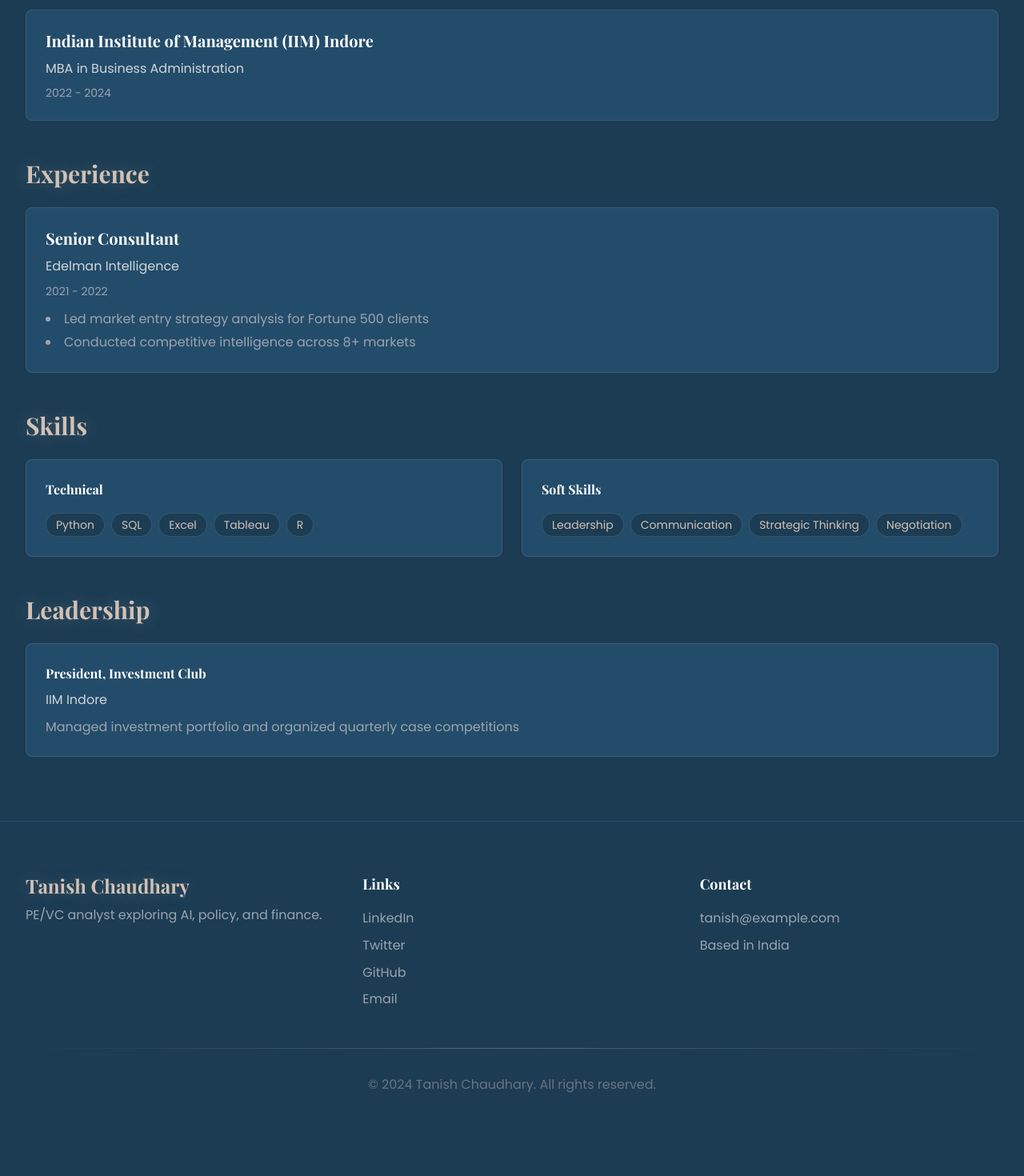
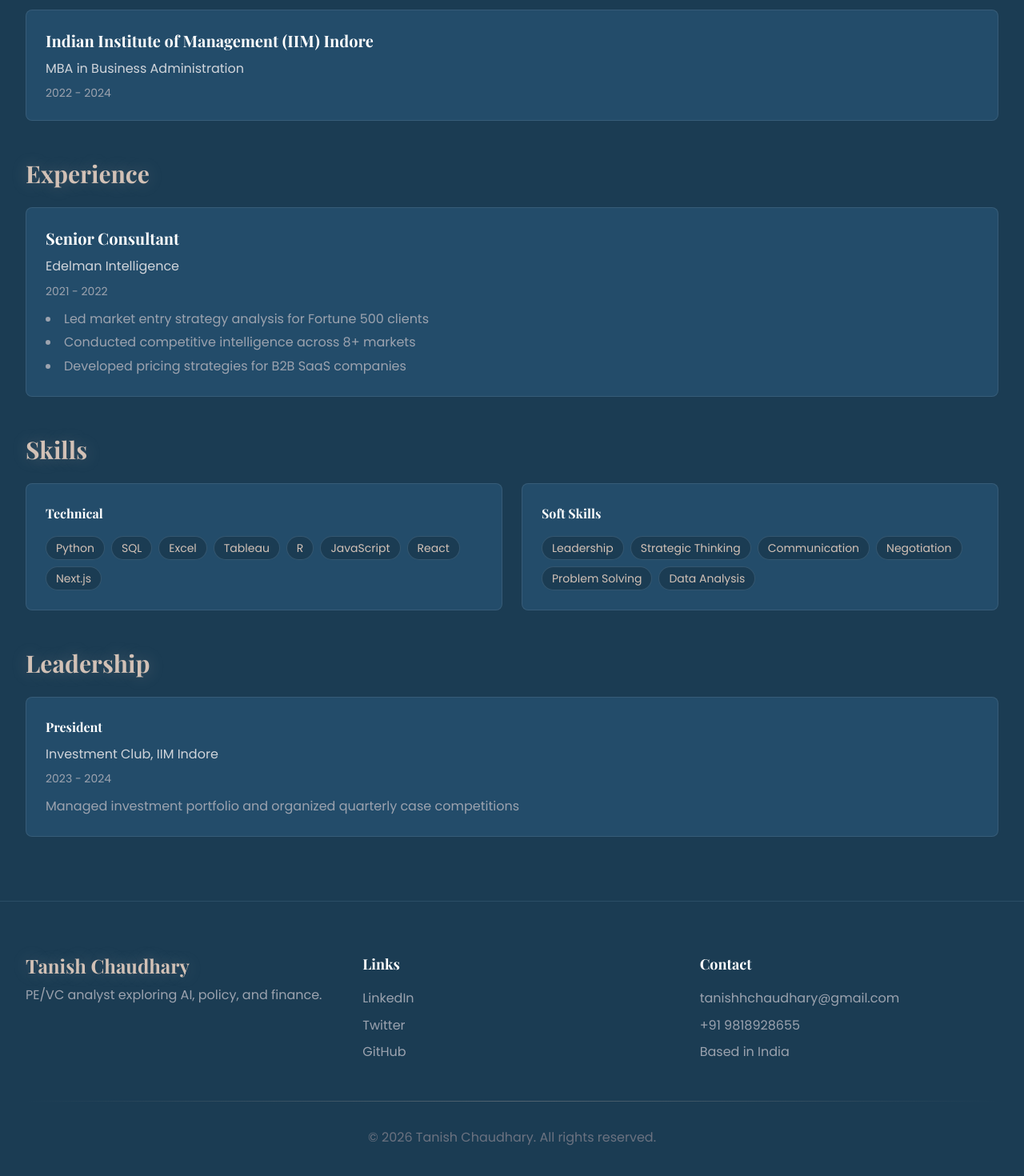
Before and after one commit to tanutanii/personal-portfolio, a Next.js app: page / in a window 1280 px wide. Shown: the part 1002-2472 px from the top of the page at 80% size. Before the commit the page ends 2434 px from the top, so only its background shows below. Built offline with nearby package versions, Linux system fonts and the light colour scheme.

Commit message:
Add content management system with JSON-based updates and comprehensive guide

```diff
--- a/components/Footer.tsx
+++ b/components/Footer.tsx
@@ -1,4 +1,8 @@
+import siteConfig from '@/data/site-config.json'
+
 export default function Footer() {
+  const year = new Date().getFullYear()
+
   return (
     <footer className="w-full bg-primary-dark border-t border-primary-light/40">
       <div className="max-w-7xl mx-auto px-4 md:px-8 py-16">
@@ -6,7 +10,7 @@
           {/* Brand */}
           <div>
             <h3 className="text-2xl font-serif font-bold text-accent mb-2 accent-glow">
-              Tanish Chaudhary
+              {siteConfig.name}
             </h3>
             <p className="text-gray-400">
               PE/VC analyst exploring AI, policy, and finance.
@@ -17,10 +21,18 @@
           <div>
             <h4 className="text-lg font-serif font-bold text-white mb-4">Links</h4>
             <ul className="space-y-2 text-gray-400">
-              <li><a href="#" className="footer-link hover:text-accent">LinkedIn</a></li>
-              <li><a href="#" className="footer-link hover:text-accent">Twitter</a></li>
-              <li><a href="#" className="footer-link hover:text-accent">GitHub</a></li>
-              <li><a href="#" className="footer-link hover:text-accent">Email</a></li>
+              {siteConfig.social.map((link) => (
+                <li key={link.name}>
+                  <a
+                    href={link.url}
+                    target="_blank"
+                    rel="noopener noreferrer"
+                    className="footer-link hover:text-accent transition-colors"
+                  >
+                    {link.name}
+                  </a>
+                </li>
+              ))}
             </ul>
           </div>
 
@@ -28,8 +40,19 @@
           <div>
             <h4 className="text-lg font-serif font-bold text-white mb-4">Contact</h4>
             <p className="text-gray-400 mb-2">
-              <a href="mailto:tanish@example.com" className="footer-link hover:text-accent">
-                tanish@example.com
+              <a
+                href={`mailto:${siteConfig.email}`}
+                className="footer-link hover:text-accent transition-colors"
+              >
+                {siteConfig.email}
+              </a>
+            </p>
+            <p className="text-gray-400 mb-2">
+              <a
+                href={`tel:${siteConfig.phone}`}
+                className="footer-link hover:text-accent transition-colors"
+              >
+                {siteConfig.phone}
               </a>
             </p>
             <p className="text-gray-400">
@@ -42,7 +65,7 @@
         <div className="divider-glow mt-12 mb-8" />
 
         <div className="text-center text-gray-500">
-          <p>&copy; 2024 Tanish Chaudhary. All rights reserved.</p>
+          <p>&copy; {year} {siteConfig.name}. All rights reserved.</p>
         </div>
       </div>
     </footer>
--- a/components/tabs/ResumeTab.tsx
+++ b/components/tabs/ResumeTab.tsx
@@ -1,17 +1,25 @@
 'use client'
 
+import resumeData from '@/data/resume.json'
+
 export default function ResumeTab() {
+  const { education, experience, skills, leadership } = resumeData
+
   return (
     <div className="space-y-12">
       {/* Education */}
       <div className="stagger-item stagger-delay-0">
         <h3 className="text-3xl font-serif font-bold text-accent mb-6 accent-glow">Education</h3>
-        <div className="card-hover card-gradient-overlay bg-primary-main rounded-lg p-6 border border-primary-light/60">
+        <div className="space-y-4">
+          {education.map((edu) => (
+            <div key={edu.id} className="card-hover card-gradient-overlay bg-primary-main rounded-lg p-6 border border-primary-light/60">
               <h4 className="text-xl font-serif font-bold text-white mb-2">
-            Indian Institute of Management (IIM) Indore
+                {edu.institution}
               </h4>
-          <p className="text-gray-300 mb-2">MBA in Business Administration</p>
-          <p className="text-sm text-gray-400">2022 - 2024</p>
+              <p className="text-gray-300 mb-2">{edu.degree}</p>
+              <p className="text-sm text-gray-400">{edu.period}</p>
+            </div>
+          ))}
         </div>
       </div>
 
@@ -19,17 +27,20 @@
       <div className="stagger-item stagger-delay-1">
         <h3 className="text-3xl font-serif font-bold text-accent mb-6 accent-glow">Experience</h3>
         <div className="space-y-4">
-          <div className="card-hover card-gradient-overlay bg-primary-main rounded-lg p-6 border border-primary-light/60">
+          {experience.map((exp) => (
+            <div key={exp.id} className="card-hover card-gradient-overlay bg-primary-main rounded-lg p-6 border border-primary-light/60">
               <h4 className="text-xl font-serif font-bold text-white mb-2">
-              Senior Consultant
+                {exp.position}
               </h4>
-            <p className="text-gray-300 mb-2">Edelman Intelligence</p>
-            <p className="text-sm text-gray-400 mb-3">2021 - 2022</p>
+              <p className="text-gray-300 mb-2">{exp.company}</p>
+              <p className="text-sm text-gray-400 mb-3">{exp.period}</p>
               <ul className="list-disc list-inside text-gray-400 space-y-1">
-              <li>Led market entry strategy analysis for Fortune 500 clients</li>
-              <li>Conducted competitive intelligence across 8+ markets</li>
+                {exp.highlights.map((highlight, idx) => (
+                  <li key={idx}>{highlight}</li>
+                ))}
               </ul>
             </div>
+          ))}
         </div>
       </div>
 
@@ -40,7 +51,7 @@
           <div className="card-hover card-gradient-overlay bg-primary-main rounded-lg p-6 border border-primary-light/60">
             <h4 className="font-serif font-bold text-white mb-4">Technical</h4>
             <div className="flex flex-wrap gap-2">
-              {['Python', 'SQL', 'Excel', 'Tableau', 'R'].map((skill) => (
+              {skills.technical.map((skill) => (
                 <span
                   key={skill}
                   className="skill-tag px-3 py-1 bg-primary-dark text-accent text-sm rounded-full border border-primary-light/60 cursor-default"
@@ -53,7 +64,7 @@
           <div className="card-hover card-gradient-overlay bg-primary-main rounded-lg p-6 border border-primary-light/60">
             <h4 className="font-serif font-bold text-white mb-4">Soft Skills</h4>
             <div className="flex flex-wrap gap-2">
-              {['Leadership', 'Communication', 'Strategic Thinking', 'Negotiation'].map((skill) => (
+              {skills.soft.map((skill) => (
                 <span
                   key={skill}
                   className="skill-tag px-3 py-1 bg-primary-dark text-accent text-sm rounded-full border border-primary-light/60 cursor-default"
@@ -69,10 +80,15 @@
       {/* Leadership */}
       <div className="stagger-item stagger-delay-3">
         <h3 className="text-3xl font-serif font-bold text-accent mb-6 accent-glow">Leadership</h3>
-        <div className="card-hover card-gradient-overlay bg-primary-main rounded-lg p-6 border border-primary-light/60">
-          <h4 className="font-serif font-bold text-white mb-2">President, Investment Club</h4>
-          <p className="text-gray-300 mb-2">IIM Indore</p>
-          <p className="text-gray-400">Managed investment portfolio and organized quarterly case competitions</p>
+        <div className="space-y-4">
+          {leadership.map((role) => (
+            <div key={role.id} className="card-hover card-gradient-overlay bg-primary-main rounded-lg p-6 border border-primary-light/60">
+              <h4 className="font-serif font-bold text-white mb-2">{role.role}</h4>
+              <p className="text-gray-300 mb-2">{role.organization}</p>
+              <p className="text-sm text-gray-400 mb-3">{role.period}</p>
+              <p className="text-gray-400">{role.description}</p>
+            </div>
+          ))}
         </div>
       </div>
     </div>
--- /dev/null
+++ b/data/resume.json
@@ -0,0 +1,56 @@
+{
+  "education": [
+    {
+      "id": 1,
+      "institution": "Indian Institute of Management (IIM) Indore",
+      "degree": "MBA in Business Administration",
+      "period": "2022 - 2024",
+      "details": [
+        "Focus on Finance, Strategy, and AI"
+      ]
+    }
+  ],
+  "experience": [
+    {
+      "id": 1,
+      "company": "Edelman Intelligence",
+      "position": "Senior Consultant",
+      "period": "2021 - 2022",
+      "description": "Led market entry strategy analysis for Fortune 500 clients",
+      "highlights": [
+        "Led market entry strategy analysis for Fortune 500 clients",
+        "Conducted competitive intelligence across 8+ markets",
+        "Developed pricing strategies for B2B SaaS companies"
+      ]
+    }
+  ],
+  "skills": {
+    "technical": [
+      "Python",
+      "SQL",
+      "Excel",
+      "Tableau",
+      "R",
+      "JavaScript",
+      "React",
+      "Next.js"
+    ],
+    "soft": [
+      "Leadership",
+      "Strategic Thinking",
+      "Communication",
+      "Negotiation",
+      "Problem Solving",
+      "Data Analysis"
+    ]
+  },
+  "leadership": [
+    {
+      "id": 1,
+      "role": "President",
+      "organization": "Investment Club, IIM Indore",
+      "period": "2023 - 2024",
+      "description": "Managed investment portfolio and organized quarterly case competitions"
+    }
+  ]
+}
--- a/data/site-config.json
+++ b/data/site-config.json
@@ -1,19 +1,21 @@
 {
   "name": "Tanish Chaudhary",
   "tagline": "Exploring AI, Policy and Finance | IIM Indore",
-  "email": "tanish@example.com",
+  "description": "PE/VC focused analyst passionate about AI applications in finance and policy. Building conviction through data-driven insights and strategic thinking.",
+  "email": "tanishhchaudhary@gmail.com",
+  "phone": "+91 9818928655",
   "social": [
     {
       "name": "LinkedIn",
-      "url": "https://linkedin.com/in/tanish-chaudhary"
+      "url": "https://www.linkedin.com/in/tanish-chaudhary-1750741b3/"
     },
     {
       "name": "Twitter",
-      "url": "https://twitter.com/tanish"
+      "url": "https://x.com/tanutaniii"
     },
     {
       "name": "GitHub",
-      "url": "https://github.com/tanish"
+      "url": "https://github.com/tanutanii"
     }
   ]
 }
```
Also changed, not shown: 1 other file (tests, documents, lock files or other folders). Lines whose indentation alone changed are shown as unchanged.
